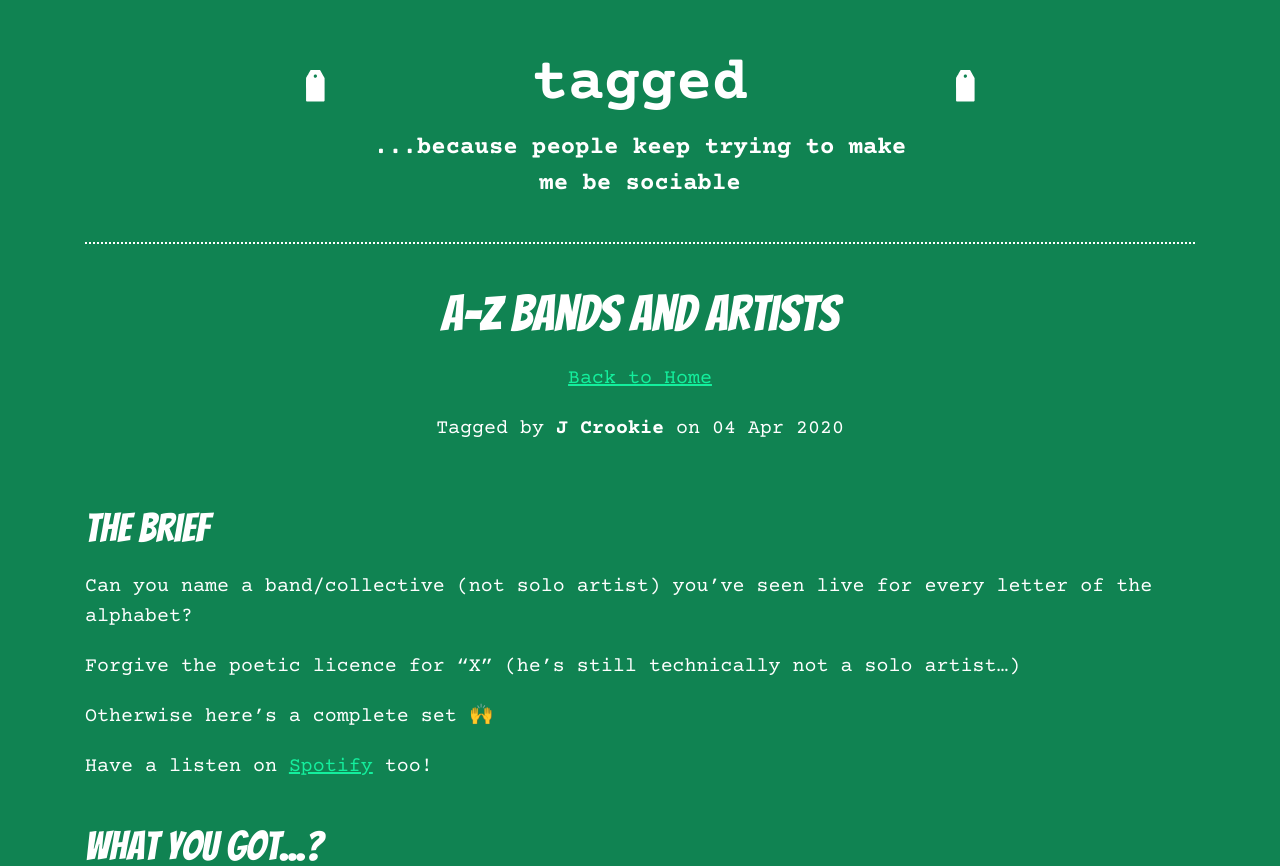
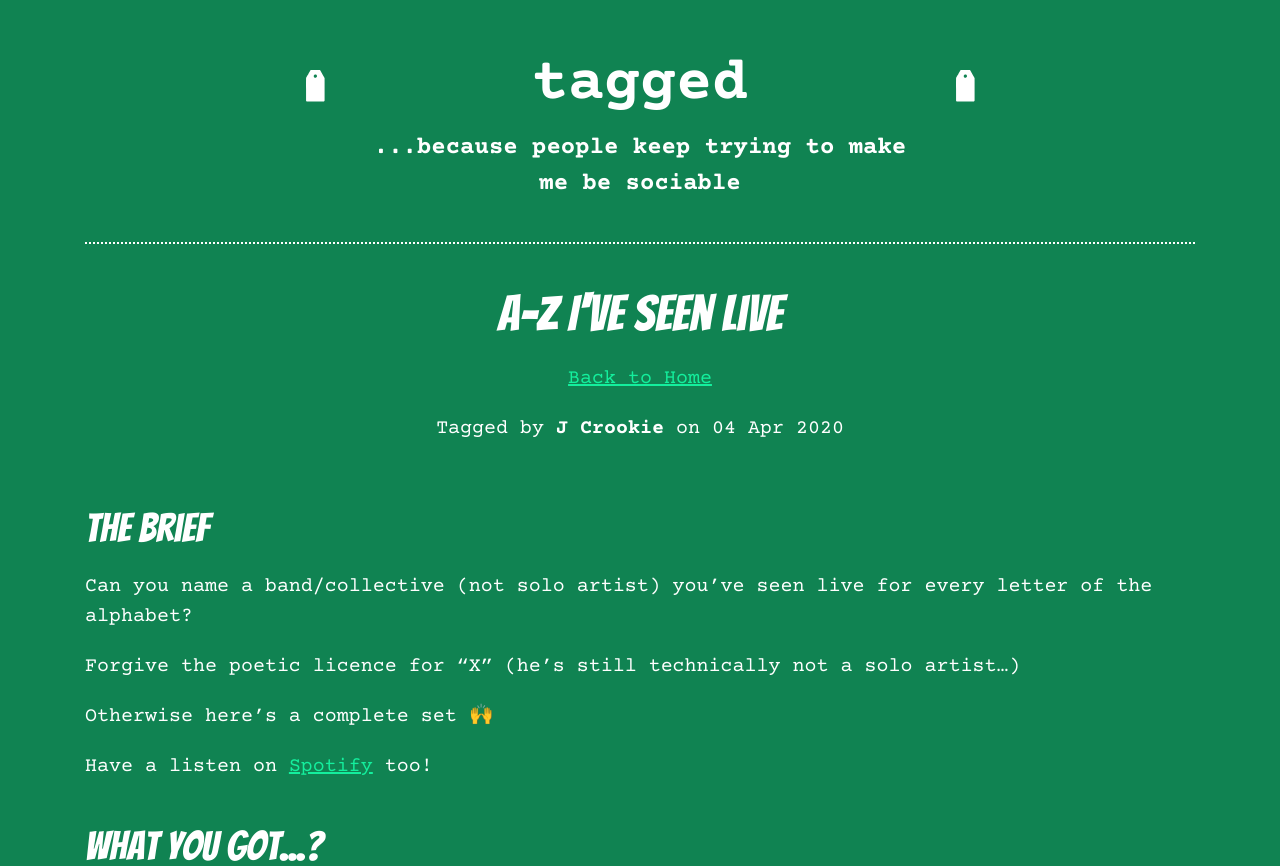
Before and after one commit to AdamJSc/tagged.adamjs.net, a Jekyll site: the page built from _posts/2020-04-04-a-to-z-ive-seen-live.md, in a window 1280 px wide, cut to the strip 0-866 px from the top of the page. Built offline with Jekyll 4.4.1, drawn with Linux system fonts in a browser that asks for light colours.

Commit message:
Rename A to Z Bands and Artists to A to Z I've Seen Live

```diff
--- a/_layouts/home.html
+++ b/_layouts/home.html
@@ -7,6 +7,7 @@ layout: base
             <div class="image">
                 <img src="https://contentfac-hjlq3xcqw0xbivx14et.netdna-ssl.com/wp-content/uploads/Facebook-Algorithm-Update.jpg" alt="y u no" />
             </div>
+            <p class="menu-link center"><a href="/#posts">MENU</a></p>
         </div>
     </div>
     <div class="intro row">
@@ -21,7 +22,7 @@ layout: base
             </div>
         </div>
     </div>
-    <div class="row">
+    <div id="posts" class="row">
         <div class="col">
             <h2>Ok, now begin</h2>
         </div>
--- a/_posts/2020-04-04-a-to-z-bands-and-artists.md
+++ b/_posts/2020-04-04-a-to-z-ive-seen-live.md
@@ -1,7 +1,7 @@
 ---
-permalink: /a-to-z-bands-and-artists
+permalink: /a-to-z-ive-seen-live
 layout: post
-title:  A-Z Bands and Artists
+title:  A-Z I've Seen Live
 date:   2020-04-04 20:14:00 +0100
 tagged_by: J Crookie
 brief: |
@@ -13,5 +13,5 @@ brief: |
 
     Have a listen on <a href="#" onclick="modal('spotify', 'A to Z I\'ve Seen Live', {spotifyID: 'playlist/5G0BVIPOOYOwRuIrGyiuPa'});">Spotify</a> too!
 ---
-{% assign items = site.data["2020-04-04-a-to-z-bands-and-artists"] %}
+{% assign items = site.data["2020-04-04-a-to-z-ive-seen-live"] %}
 {% include carousel.html id="bands-carousel" items=items carouselInner="image_with_title_and_caption" %}
--- a/assets/main.scss
+++ b/assets/main.scss
@@ -118,7 +118,7 @@ ul {
   color: $color-secondary-light;
 }
 
-.table-of-contents {
+.table-of-contents, .menu-link {
   font-size: 1.5rem;
   font-weight: bold;
 }
```
Also changed, not shown: _data/2020-04-04-a-to-z-ive-seen-live.yaml (renamed from _data/2020-04-04-a-to-z-bands-and-artists.yaml).
